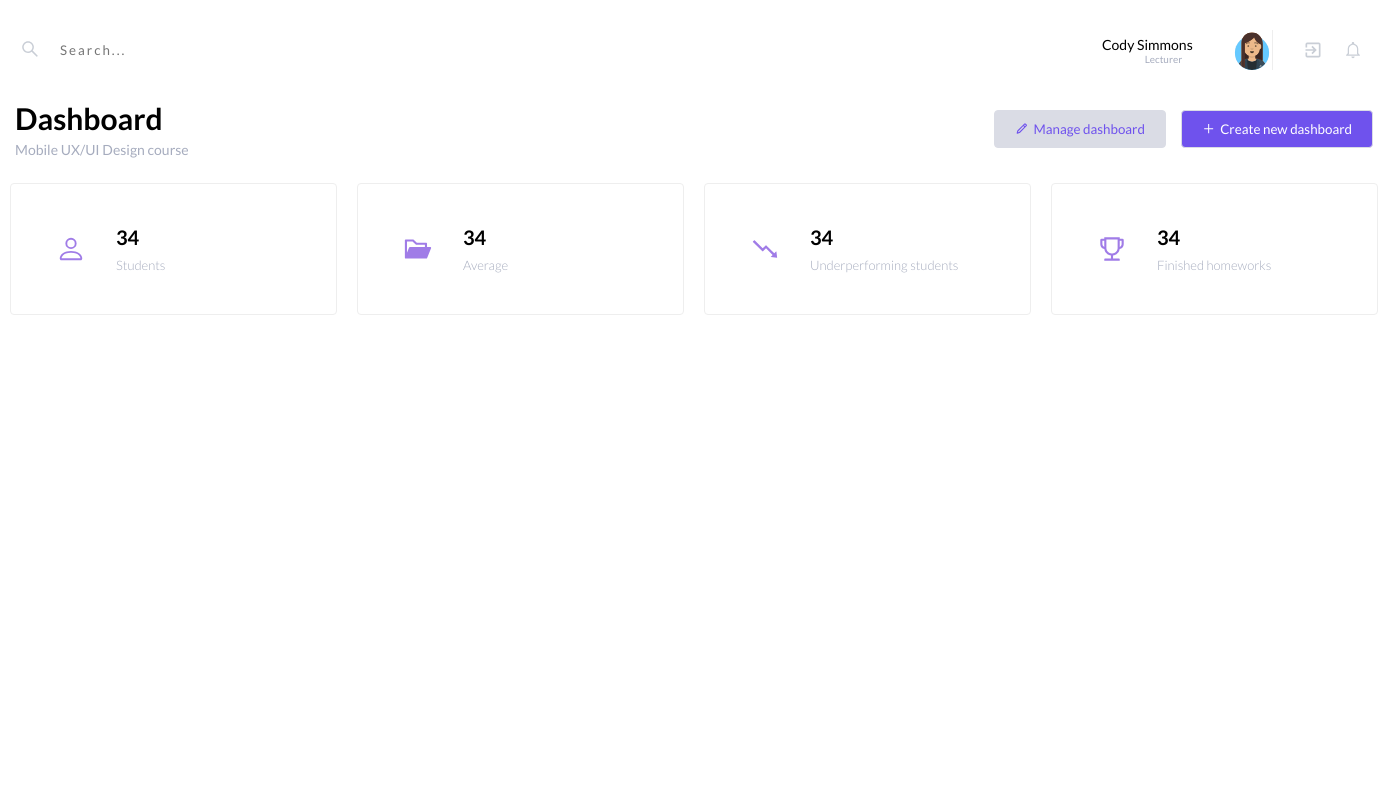
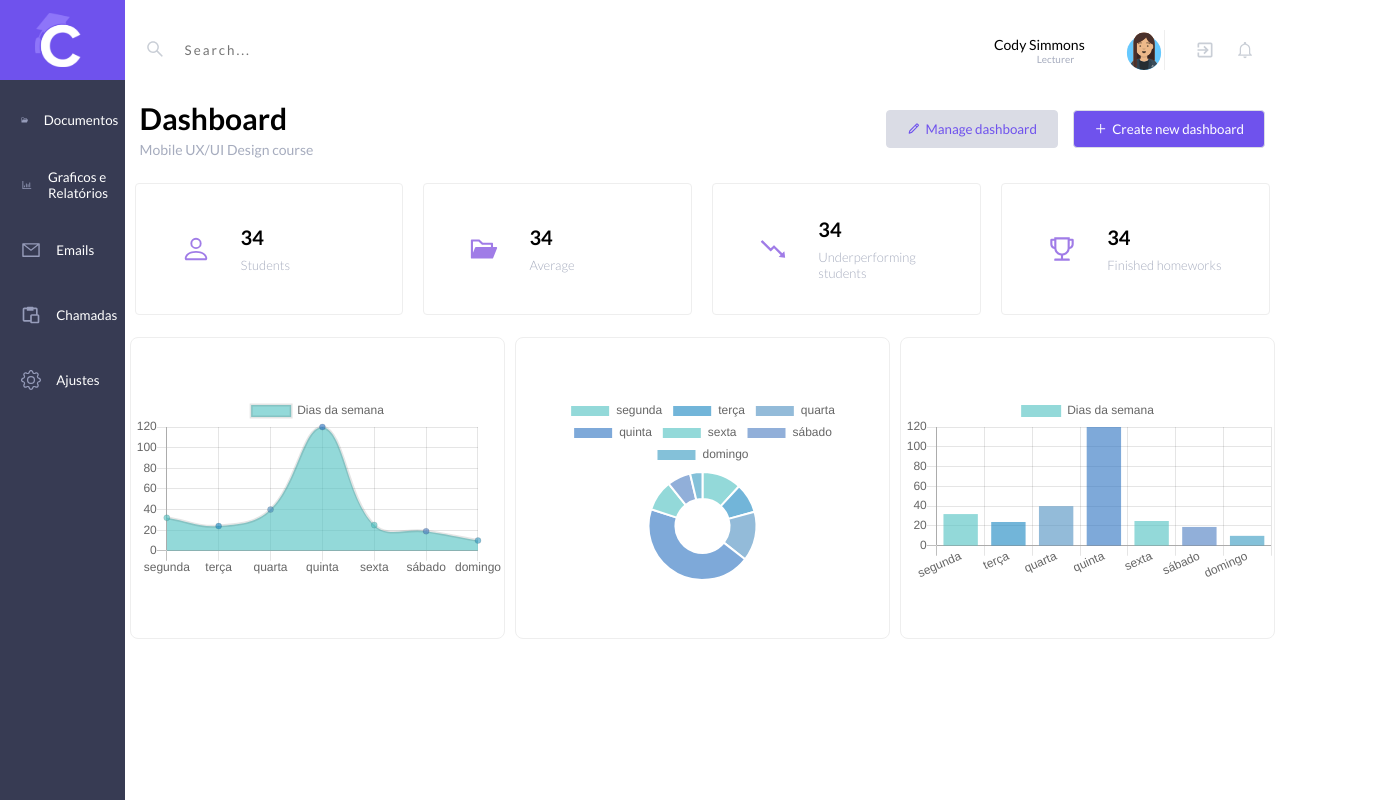
Before and after one commit to itsmatheusmoura/purple-dashboard, a React (Create React App) app: page / in a window 1280 px wide. Shown: the whole page, 1388 px wide, since content can reach past the window. Built offline with nearby package versions, Linux system fonts and the light colour scheme.

Commit message:
Created charts with charts

```diff
--- a/src/components/home/index.js
+++ b/src/components/home/index.js
@@ -15,7 +15,9 @@ import {
   TitleContainer,
   Title,
   ButtonContainer,
-  Main
+  Main,
+  Chart,
+  ChartContainer
 } from './styles';
 import Logo from '../../assets/logo.svg';
 import { AiFillFolderOpen } from 'react-icons/ai';
@@ -31,19 +33,16 @@ import { BiPaste } from 'react-icons/bi';
 import { BsGear } from 'react-icons/bs';
 import { IconContext } from 'react-icons';
 import { BiPencil } from 'react-icons/bi';
-import { AiOutlinePlus, AiOutlineClose } from 'react-icons/ai';
-import { FaBars } from 'react-icons/fa';
+import { AiOutlinePlus } from 'react-icons/ai';
 import { Line, Doughnut, Bar } from 'react-chartjs-2';
 
 function Home() {
-
-  const [sidebar, setSidebar] = useState(false);
   const [chartData, setChartData] = useState({});
 
   const chart = () => {
     setChartData({
       labels: ['segunda', 'terça', 'quarta', 'quinta', 'sexta', 'sábado', 'domingo'],
-      datasets:[
+      datasets: [
         {
           label: 'Dias da semana',
           data: [32, 24, 40, 120, 25, 19, 10],
@@ -62,21 +61,13 @@ function Home() {
     });
   };
 
-  const showSideBar = () => {
-    setSidebar(!sidebar);
-    console.log('Funcionando');
-    console.log(sidebar);
-  }
-
   useEffect(() => {
     chart()
   }, []);
 
   return (
     <Container>
-          { sidebar ? <FaBars onClick={() => setSidebar(true) }/> : null }
-
-          <Aside sidebar={sidebar}>
+      <Aside>
         <LogoFielder>
           <img src={Logo} alt='logo' />
 
@@ -85,23 +76,19 @@ function Home() {
         <Icones>
           <IconContext.Provider value={{ color: '#969CBA', size: '20px' }}>
             <div>
-                { sidebar ? <AiOutlineClose onClick={() => showSideBar()} /> : <FaBars onClick={() => showSideBar() }/>}
-              </div>
-
-                <div>
-                  <AiFillFolderOpen title='Documentos'/><small>Documentos</small>
+              <AiFillFolderOpen title='Documentos' /><small>Documentos</small>
             </div>
             <div>
-                  <AiOutlineBarChart title='Graficos e Relatórios'/><small>Graficos e Relatórios</small>
+              <AiOutlineBarChart title='Graficos e Relatórios' /><small>Graficos e Relatórios</small>
             </div>
             <div>
-                  <AiOutlineMail title='Emails'/><small>Emails</small>
+              <AiOutlineMail title='Emails' /><small>Emails</small>
             </div>
             <div>
-                  <BiPaste title='Chamadas'/><small>Chamadas</small>
+              <BiPaste title='Chamadas' /><small>Chamadas</small>
             </div>
             <div>
-                  <BsGear title='Ajustes'/><small>Ajustes</small>
+              <BsGear title='Ajustes' /><small>Ajustes</small>
             </div>
           </IconContext.Provider>
         </Icones>
@@ -159,19 +146,27 @@ function Home() {
           }
         </IndicatorsBox>
 
-          {/* <div style={{ height: "200px", width: "500px"}}>
+        <ChartContainer>
+          <Chart>
             <Line data={chartData} options={{
               responsive: true
-            }}/>
+            }} />
+          </Chart>
 
+          <Chart>
             <Doughnut data={chartData} options={{
               responsive: true
-            }}/>
+            }} />
+          </Chart>
 
+          <Chart>
             <Bar data={chartData} options={{
               responsive: true
-            }}/>
-          </div>  */}
+            }} />
+          </Chart>
+
+        </ChartContainer>
+
       </Main>
     </Container>
   );
--- a/src/components/home/styles.js
+++ b/src/components/home/styles.js
@@ -57,7 +57,6 @@ export const ProfileBar = styled.div`
     }
 `;
 
-
 export const Username = styled.span`
     color: #000000;
     font-size: 14px;
@@ -95,14 +94,8 @@ export const Aside = styled.aside`
     display: flex;
     flex-direction: column;
     background-color: #373B53;
-    width: 20%;
+    width: 10%;
     height: 100vh;
-    position: absolute;
-    z-index: 0;
-    left: ${props => props.sidebar ? 0 : '-100%'};
-    top: 0;
-    transition: 10000ms;
-
 `;
 
 
@@ -221,12 +214,31 @@ export const ButtonContainer = styled.div`
                 fill: #6F52ED;
             }
         }
-
-
     }
 `;
 
 export const Main = styled.main`
     display: flex;
     flex-direction: column;
+    width: 100%;
+    overflow: hidden;
 `;
+
+export const ChartContainer = styled.div`
+    width: 100%;
+    height: 100%;
+    display: flex;
+    align-items: center;
+    justify-content: center;
+    margin-top: -150px;
+`;
+export const Chart = styled.div`
+    width: 500px;
+    height: 300px;
+    border: 1px solid #eee;
+    margin: 5px;
+    border-radius: 8px;
+    display: flex;
+    justify-content: center;
+    align-items: center;
+`;
```
Also changed, not shown: 1 other file (tests, documents, lock files or other folders). Lines whose indentation alone changed are shown as unchanged.
